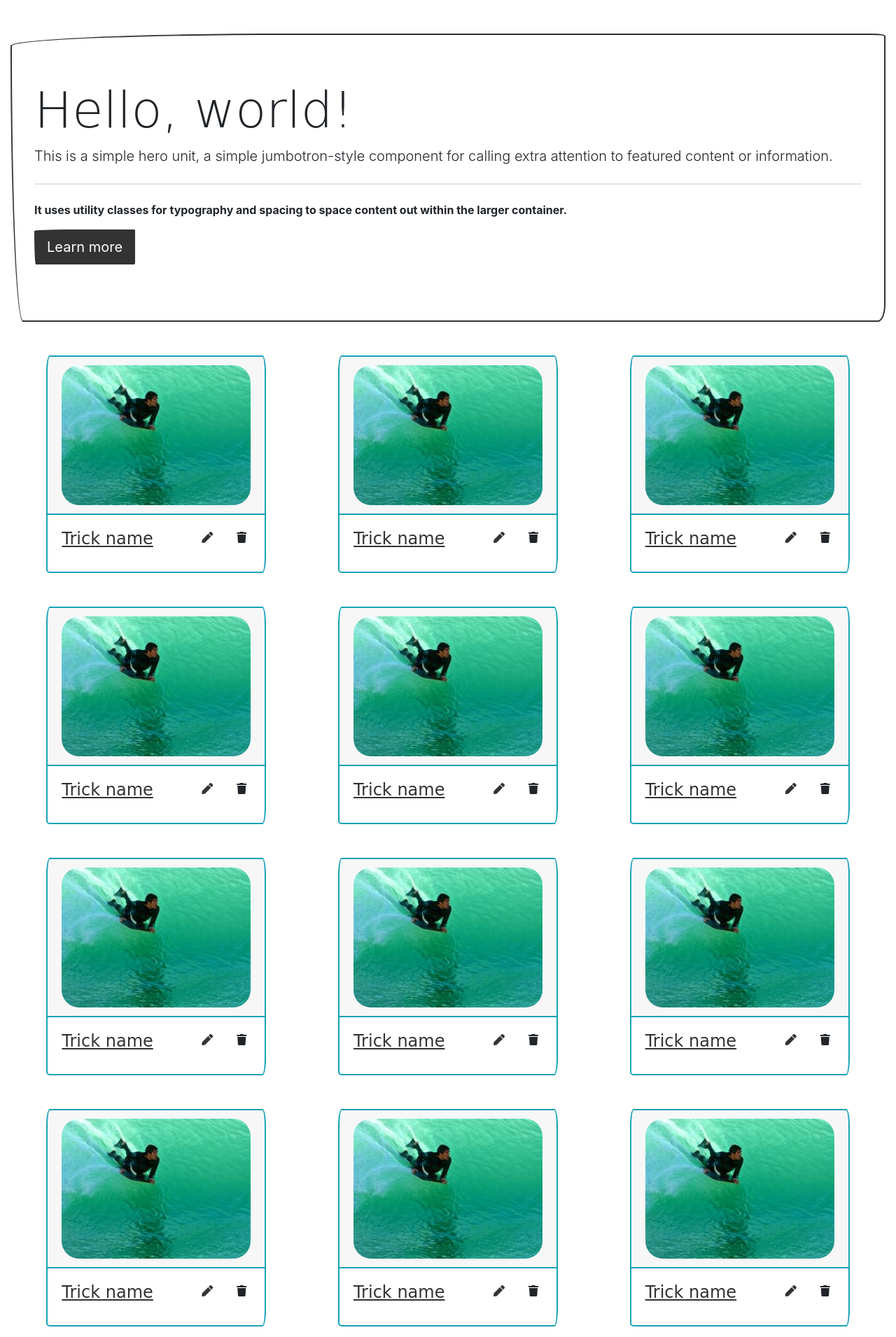
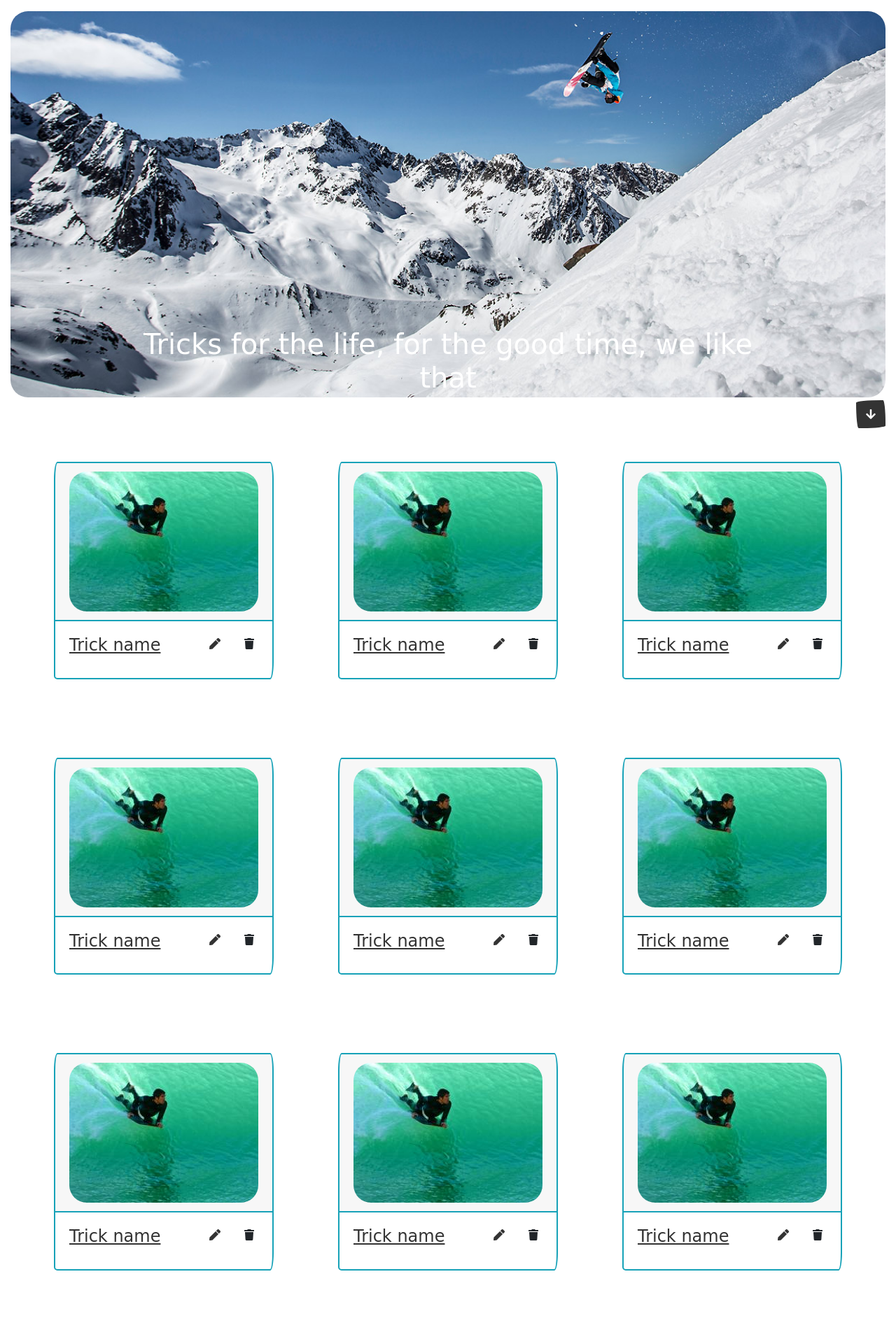
Before and after one commit to AurelBichop/Projet6_SnowTricks, a Symfony app: template templates/accueil.html.twig in a window 1280 px wide. Shown: the part 60-1971 px from the top of the page at 70% size. Run offline with Twig, Linux system fonts and the light colour scheme; the template is opened without the code that fills it, so the values that code supplies are empty; some libraries are stand-ins or nearby versions; some web fonts are replaced.

Commit message:
Html page d'acceuil complet

```diff
--- a/templates/accueil.html.twig
+++ b/templates/accueil.html.twig
@@ -2,23 +2,30 @@
 
 
 {% block body %}
-    <div class="container-fluid my-5">
-        <div class="jumbotron">
-            <h1 class="display-3">Hello, world!</h1>
-            <p class="lead">This is a simple hero unit, a simple jumbotron-style component for calling extra attention to featured content or information.</p>
-            <hr class="my-4">
-            <p>It uses utility classes for typography and spacing to space content out within the larger container.</p>
-            <p class="lead">
-                <a class="btn btn-primary btn-lg" href="#" role="button">Learn more</a>
-            </p>
+    <div class="container-fluid my-3">
+
+        <div id="carouselExampleSlidesOnly" class="carousel slide" data-ride="carousel">
+            <div class="carousel-inner">
+                <div class="carousel-item active">
+                    <img src="imageTest/banniere.jpg" class="d-block w-100 img-fluid rounded" alt="banniere du site">
+
+                    <div class="carousel-caption">
+                        <h1>Tricks for the life, for the good time, we like that</h1>
+
+                    </div>
+                    <a href="#footer" class="btn btn-primary float-right mt-1"><i class="fas fa-arrow-down"></i></a>
+
+                </div>
+            </div>
         </div>
 
-        <div class="row mx-auto">
+
+        <div class="row mx-3">
             {% for i in 0..14 %}
-                <div class="mx-auto my-3">
+                <div class="mx-auto my-5">
                     <div class="card border-info mb-3" style="max-width: 20rem;">
                         <div class="card-header">
-                            <img src="imageTest/sports.jpeg" alt="image du trick" class="rounded">
+                            <img src="imageTest/sports.jpeg" alt="image du trick" class="rounded img-fluid">
                         </div>
                         <div class="card-body">
                             <div class="row">
@@ -44,7 +51,19 @@
                     </div>
                 </div>
             {% endfor %}
+
+
         </div>
+
+        <div class="row">
+
+            <div class="card offset-md-5 col-md-2 offset-md-5">
+                <div class="card-body text-center"><i class="fas fa-spinner"></i> Load more</div>
+            </div>
+
+        </div>
+        <a href="#" class="btn btn-primary float-right mt-1"><i class="fas fa-arrow-up"></i></a>
     </div>
 
+
 {% endblock %}
--- a/templates/base.html.twig
+++ b/templates/base.html.twig
@@ -6,6 +6,8 @@
         {% block stylesheets %}
             <link rel="stylesheet" href="/css/bootstrap.min.css">
             <link rel="stylesheet" href="https://use.fontawesome.com/releases/v5.10.1/css/all.css" integrity="sha384-wxqG4glGB3nlqX0bi23nmgwCSjWIW13BdLUEYC4VIMehfbcro/ATkyDsF/AbIOVe" crossorigin="anonymous">
+
+            <link rel="stylesheet" href="/css/app.css">
         {% endblock %}
     </head>
     <body>
@@ -19,4 +21,7 @@
             <script src="https://stackpath.bootstrapcdn.com/bootstrap/4.3.1/js/bootstrap.min.js" integrity="sha384-JjSmVgyd0p3pXB1rRibZUAYoIIy6OrQ6VrjIEaFf/nJGzIxFDsf4x0xIM+B07jRM" crossorigin="anonymous"></script>
         {% endblock %}
     </body>
+
+    {% include 'partials/footer.html.twig' %}
+
 </html>
--- /dev/null
+++ b/templates/partials/footer.html.twig
@@ -0,0 +1,3 @@
+<footer id="footer" class="mt-5 text-white bg-primary py-4">
+    <p class="ml-5">Copyright Snowtricks</p>
+</footer>
```
Also changed, not shown: public/css/app.css (added), public/imageTest/banniere.jpg (added).
